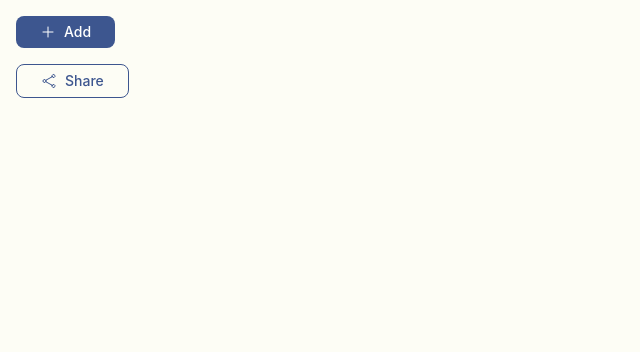
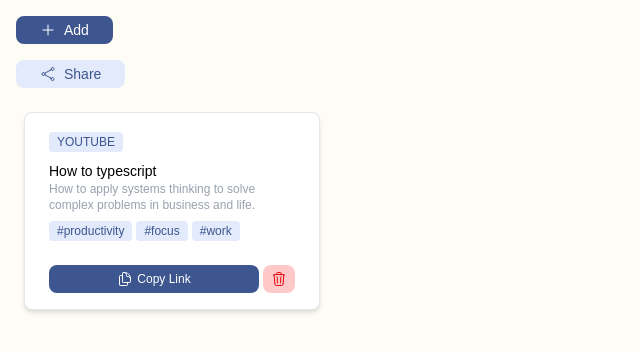
Before and after one commit to sakshi2005-30/Mindo, a React (Vite) app in the folder frontend/: page / in a window 1280 px wide. Shown: the top 352 px of the page, without its empty margins (0-640 px from the left). Built offline with nearby package versions, Linux system fonts and the light colour scheme.

Commit message:
added card component and also tweet embed

```diff
--- a/frontend/index.html
+++ b/frontend/index.html
@@ -5,6 +5,7 @@
     <link rel="icon" type="image/svg+xml" href="/favicon.svg" />
     <meta name="viewport" content="width=device-width, initial-scale=1.0" />
     <title>frontend</title>
+    <script async src="https://platform.twitter.com/widgets.js" charset="utf-8"></script>
   </head>
   <body>
     <div id="root"></div>
--- a/frontend/src/App.tsx
+++ b/frontend/src/App.tsx
@@ -1,4 +1,5 @@
 import { Button } from "./components/ui/Button"
+import { Card } from "./components/ui/Card"
 import { PlusIcon, ShareIcon } from "./icons/PlusIcon"
 
 const App = () => {
@@ -6,6 +7,8 @@ const App = () => {
     <div >
     <Button title="Add" variant="primary" startIcon={<PlusIcon size="md"/>}/>
       <Button title="Share" variant="secondary" startIcon={<ShareIcon size="md"/>} />
+    <Card title="How to typescript" contentType="youtube" description="How to apply systems thinking to solve complex problems in business and life." tags={["productivity", "focus", "work"]}/>
+
     </div>
   )
 }
--- a/frontend/src/components/ui/Button.tsx
+++ b/frontend/src/components/ui/Button.tsx
@@ -8,9 +8,9 @@ interface ButtonProps{
 }
 const styleVariants={
     primary:"bg-blue text-white hover:bg-blue/90 hover:shadow-lg hover:shadow-blue/30",
-    secondary:"border border-blue text-blue hover:bg-blue/10"
+    secondary:"bg-light-blue text-blue hover:shadow-lg hover:shadow-blue/20"
 }
-const defaultStyles= "px-6 py-1.5 rounded-lg text-sm flex justify-center items-center gap-2 transition-all font-medium cursor-pointer hover:-translate-y-1 duration-200 m-4 trnaform"
+const defaultStyles= "px-6 py-1 rounded-lg text-sm flex justify-center items-center gap-2 transition-all  cursor-pointer hover:-translate-y-1 duration-200 m-4 trnaform"
 
 export const Button=(props:ButtonProps)=>{
     return (
--- /dev/null
+++ b/frontend/src/components/ui/Card.tsx
@@ -0,0 +1,58 @@
+import { Copy, Trash } from "../../icons/PlusIcon"
+
+interface cardProps{
+
+    title:string,
+    contentType:string,
+    description?:string,
+    tags?:string[]
+}
+const contentAndTagStyles="inline-block text-xs bg-light-blue text-blue px-2 py-0.5 rounded font-medium"
+
+export const Card=(props:cardProps)=>{
+    return (
+        <div className="w-74 bg-white border rounded-lg flex flex-col items-left px-6 py-4 border-gray-200 m-6 shadow-md gap-6">
+            {/* Tweet Media Wrapper */}
+            {props.contentType==="twitter" &&(
+                <div className="">
+                <div className=" border border-gray-200 rounded-lg h-32 w-full overflow-hidden">
+                <blockquote className="twitter-tweet" >
+                    <a href={ "https://twitter.com/Spidey_707/status/2091771500470915233"}></a>
+                </blockquote>
+                </div>
+            </div>
+            )}
+             {/* youtube embed */}
+
+            <div className="flex flex-col gap-2">
+                {/* contentType */}
+                <div> <span className={`${contentAndTagStyles} uppercase`}>
+                {props.contentType}
+                </span></div>
+
+                {/* title */}
+                 <div className="text-sm font-medium">
+                {props.title}
+                {/* description */}
+                 {props.description &&(
+                    <div className="text-xs text-gray-400">
+                        {props.description}
+                    </div>
+                )}
+                </div>
+                {/* tags */}
+                <div className="flex gap-1">
+                {props.tags?.map((tag,index)=>(
+                    <span key={index} className={`${contentAndTagStyles}`}>#{tag}</span>
+                ))}
+            </div>
+            </div>
+        {/* buttons */}
+           <div className="flex w-full gap-1">
+              <button className="flex-1  bg-blue text-white text-xs font-medium rounded-lg px-4 py-1.5 hover:bg-blue/95 hover:shadow-lg hover:shadow-blue/50 cursor-pointer transition transform duration-300 hover:-translate-y-0.5 flex justify-center items-center gap-1"><Copy size="md"/>Copy Link</button>
+              <button className="bg-red-200 text-red-600 px-2 py-1 rounded-lg hover:shadow-lg hover:shadow-red-400/20 cursor-pointer transition transform duration-300 hover:-translate-y-0.5"><Trash size="md"/></button>
+
+           </div>
+        </div>
+    )
+}
--- a/frontend/src/icons/PlusIcon.tsx
+++ b/frontend/src/icons/PlusIcon.tsx
@@ -21,3 +21,20 @@ export const ShareIcon=(props:iconProps)=>{
 
     )
 }
+
+export const Trash=(props:iconProps)=>{
+    return (
+        <svg xmlns="http://www.w3.org/2000/svg" fill="none" viewBox="0 0 24 24" stroke-width="1.5" stroke="currentColor" className={`${styleSize[props.size]}`}>
+        <path stroke-linecap="round" stroke-linejoin="round" d="m14.74 9-.346 9m-4.788 0L9.26 9m9.968-3.21c.342.052.682.107 1.022.166m-1.022-.165L18.16 19.673a2.25 2.25 0 0 1-2.244 2.077H8.084a2.25 2.25 0 0 1-2.244-2.077L4.772 5.79m14.456 0a48.108 48.108 0 0 0-3.478-.397m-12 .562c.34-.059.68-.114 1.022-.165m0 0a48.11 48.11 0 0 1 3.478-.397m7.5 0v-.916c0-1.18-.91-2.164-2.09-2.201a51.964 51.964 0 0 0-3.32 0c-1.18.037-2.09 1.022-2.09 2.201v.916m7.5 0a48.667 48.667 0 0 0-7.5 0" />
+</svg>
+
+    )
+}
+export const Copy=(props:iconProps)=>{
+    return (
+        <svg xmlns="http://www.w3.org/2000/svg" fill="none" viewBox="0 0 24 24" stroke-width="1.5" stroke="currentColor" className={`${styleSize[props.size]}`}>
+        <path stroke-linecap="round" stroke-linejoin="round" d="M15.75 17.25v3.375c0 .621-.504 1.125-1.125 1.125h-9.75a1.125 1.125 0 0 1-1.125-1.125V7.875c0-.621.504-1.125 1.125-1.125H6.75a9.06 9.06 0 0 1 1.5.124m7.5 10.376h3.375c.621 0 1.125-.504 1.125-1.125V11.25c0-4.46-3.243-8.161-7.5-8.876a9.06 9.06 0 0 0-1.5-.124H9.375c-.621 0-1.125.504-1.125 1.125v3.5m7.5 10.375H9.375a1.125 1.125 0 0 1-1.125-1.125v-9.25m12 6.625v-1.875a3.375 3.375 0 0 0-3.375-3.375h-1.5a1.125 1.125 0 0 1-1.125-1.125v-1.5a3.375 3.375 0 0 0-3.375-3.375H9.75" />
+        </svg>
+
+    )
+}
--- a/frontend/src/index.css
+++ b/frontend/src/index.css
@@ -2,8 +2,10 @@
 
 @theme{
     --color-light:#fdfdf5;
-    --color-blue:#3d568f
+    --color-blue:#3d568f;
+    --color-light-blue:#e2eafb
 }
 body{
     background-color: var(--color-light);
+    font-family: sans-serif;
 }
```
